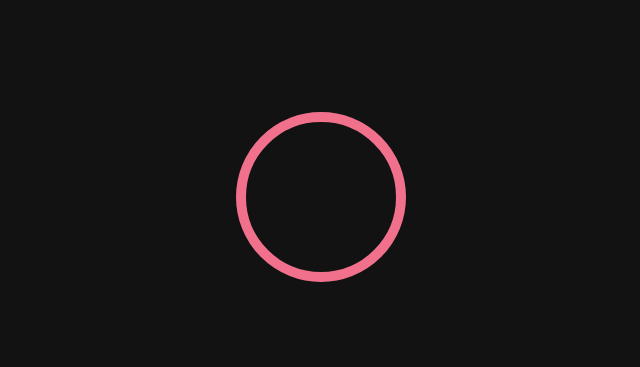
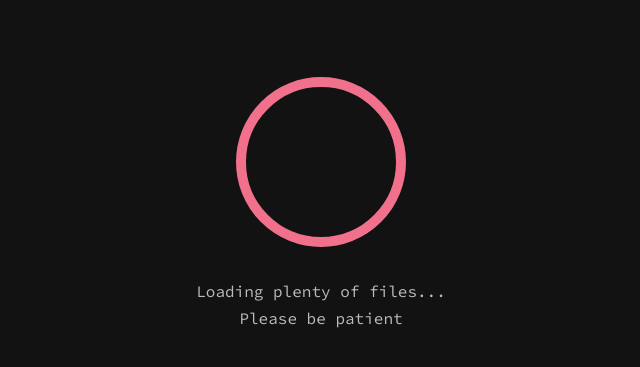
Before and after one commit to marshallku/syntax-highlighter, a website built with Vite: page index.html in a window 1280 px wide. Shown: the part 203-570 px from the top of the page, without its empty margins (319-959 px from the left). Built offline with nearby package versions, Linux system fonts and the light colour scheme; a script that the page names is missing; a web font is replaced by a local one.

Commit message:
Fix design of loader

```diff
--- a/index.html
+++ b/index.html
@@ -69,6 +69,7 @@
                     />
                 </g>
             </svg>
+            <div>Loading plenty of files...<br />Please be patient</div>
         </div>
         <script type="module" defer src="/src/ts/main.ts"></script>
     </body>
--- a/src/css/style.css
+++ b/src/css/style.css
@@ -17,9 +17,13 @@ a {
     display: flex;
     width: 100vw;
     height: 100vh;
+    flex-direction: column;
     justify-content: center;
     align-items: center;
     background: #121212;
+    text-align: center;
+    gap: 16px;
+    line-height: 1.7;
     transition: opacity 0.25s ease-in-out;
 }
 
```
